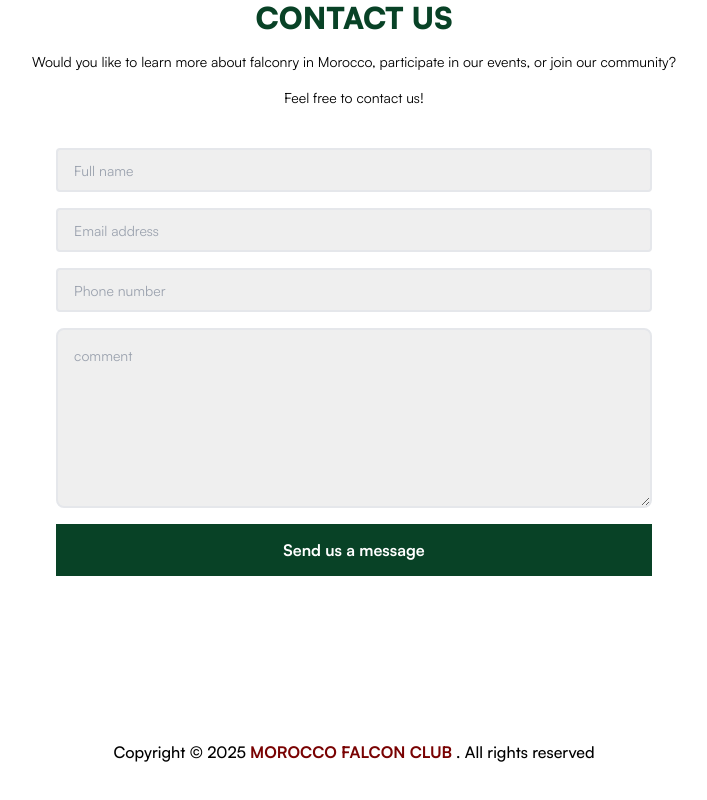
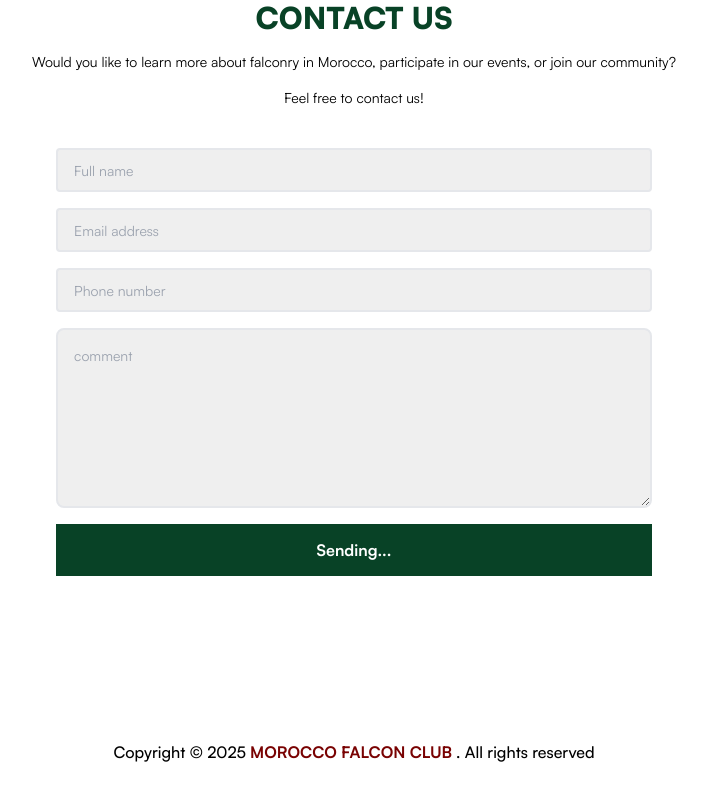
Before and after one commit to salahelfatimi/falcons-club-marocco, a Next.js app: page /en in a window 1280 px wide. Shown: the part 2024-2824 px from the top of the page, without its empty margins (286-993 px from the left). Built offline with nearby package versions, Linux system fonts and the light colour scheme; no server answers.

Commit message:
Update contact form button text to reflect sending state and add localization for 'sending' message

```diff
--- a/components/contact/page.jsx
+++ b/components/contact/page.jsx
@@ -67,7 +67,7 @@ export default function ContactUs() {
                     <input value={formData.email} type="email" onChange={handleInputChange}  name="email" id="" className={`${!formData.email && validation && ' border-red-500 placeholder:text-red-500'} bg-[#EFEFEF] rounded p-2 px-4 border-2 placeholder:text-sm placeholder:font-satoshi font-satoshi w-full ${locale === "ar" ? "placeholder:text-right" : "placeholder:text-left"}`} placeholder={t('Contact.Email')} />
                     <input value={formData.tele} type="tel" onChange={handleInputChange}  name="tele" id="" className={`${!formData.tele && validation && ' border-red-500 placeholder:text-red-500'} bg-[#EFEFEF] rounded p-2 px-4 border-2 placeholder:text-sm placeholder:font-satoshi font-satoshi w-full ${locale === "ar" ? "placeholder:text-right" : "placeholder:text-left"}`} placeholder={t('Contact.Phone')} />
                     <textarea value={formData.comment} onChange={handleInputChange} className={`bg-[#EFEFEF] w-full rounded-lg border-2 p-4  placeholder:text-sm  placeholder:font-satoshi font-satoshi ${locale === "ar" ? "placeholder:text-right" : "placeholder:text-left"} `}  placeholder={t('Contact.comment')} name="comment" id="comment" cols={30} rows={6}></textarea>
-                    <button disabled={isLoading} type="submit" className='bg-greenPrimary border-2 border-greenPrimary hover:bg-white hover:text-greenPrimary duration-500 p-3 text-white font-satoshi font-bold'>{t('Contact.button')}</button>
+                    <button disabled={isLoading} type="submit" className='bg-greenPrimary border-2 border-greenPrimary hover:bg-white hover:text-greenPrimary duration-500 p-3 text-white font-satoshi font-bold'>{isLoading? t('Contact.button'): t('Contact.sending')}</button>
                 </form>
             </div>
             <div className='fixed top-[-10vh] left-0 h-[120vh] w-full'>
--- a/messages/ar.json
+++ b/messages/ar.json
@@ -34,7 +34,8 @@
             "Phone": "رقم الهاتف",
             "fullName": "الاسم الكامل",
             "comment":"تعليق",
-            "button": "أرسلوا لنا رسالة"
+            "button": "أرسلوا لنا رسالة",
+             "sending":"إرسال"
         },
         "Footer": {
             "copyright":"حقوق الطبع والنشر",
--- a/messages/en.json
+++ b/messages/en.json
@@ -34,7 +34,8 @@
             "Phone": "Phone number",
             "fullName": "Full name",
             "comment":"comment",
-            "button": "Send us a message"
+            "button": "Send us a message",
+             "sending":"Sending..."
         },
         "Footer": {
             "copyright":"Copyright",
--- a/messages/fr.json
+++ b/messages/fr.json
@@ -34,7 +34,8 @@
             "Phone": "Numéro de téléphone",
             "fullName": "Nom complet",
             "comment":"commentaire",
-            "button": "Envoyez-nous un message"
+            "button": "Envoyez-nous un message",
+            "sending":"Envoi en cours..."
         },
 
         "Footer": {
```
